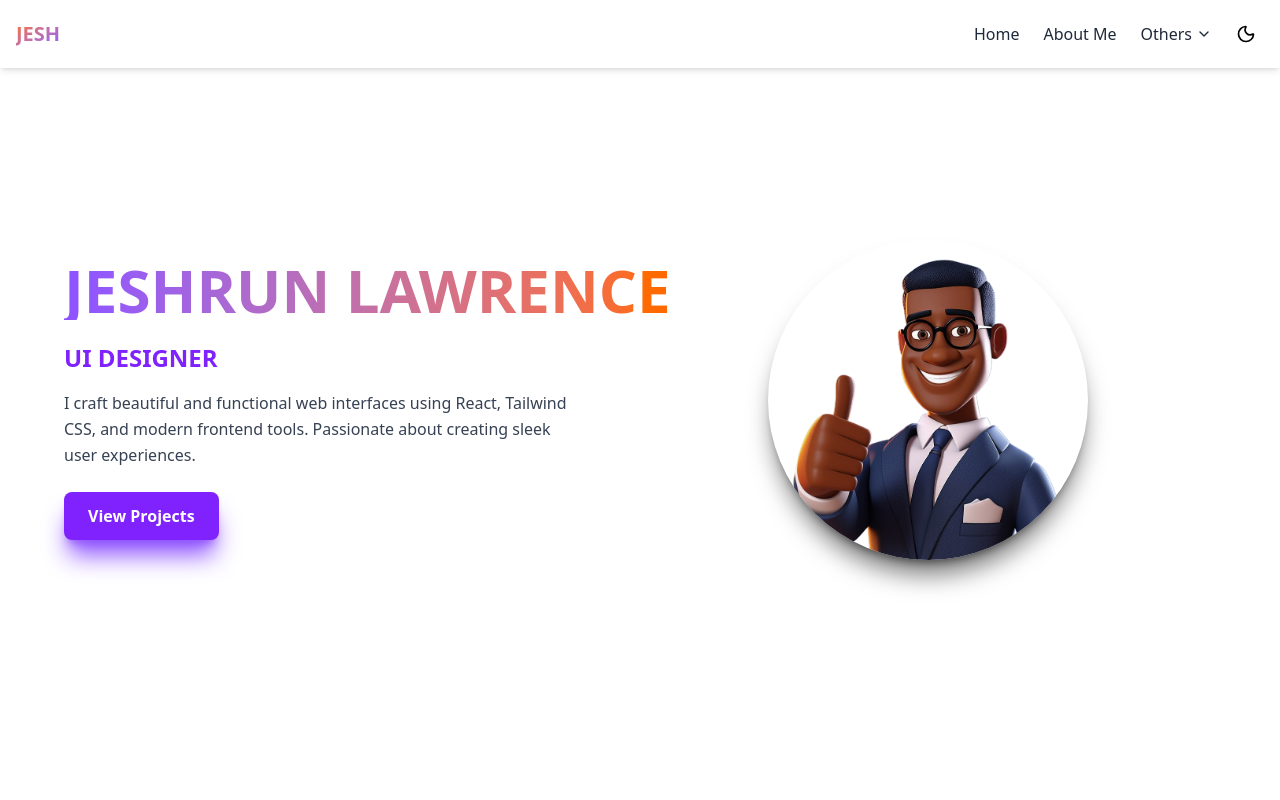
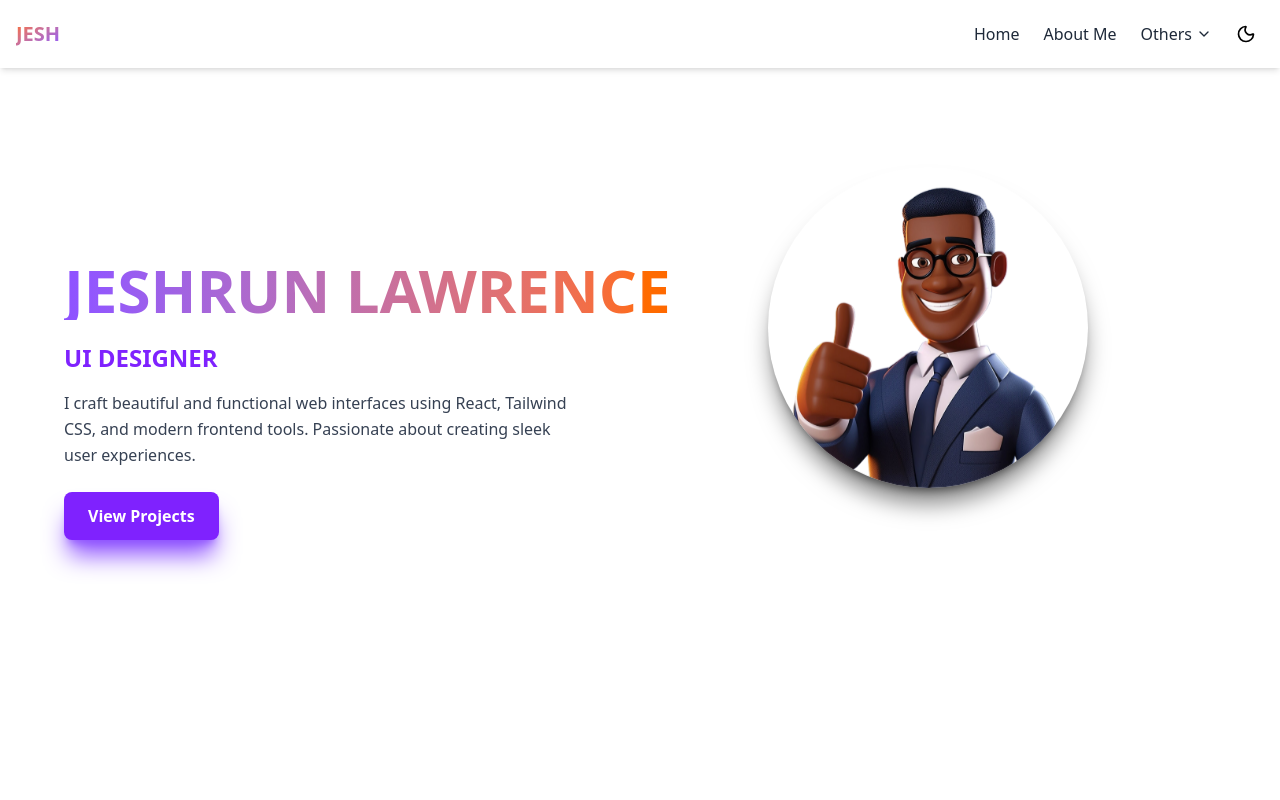
Before and after one commit to jesh-dev/Portfolio-Jesh, a React (Vite) app: page / in a window 1280 px wide. Shown: the top 800 px of the page. Built offline with nearby package versions, Linux system fonts and the light colour scheme.

Commit message:
Add bounce animation to profile image in Hero component for enhanced visual effect

```diff
--- a/src/Components/Hero.jsx
+++ b/src/Components/Hero.jsx
@@ -73,7 +73,7 @@ export default function Hero() {
         <img
           src={Profile}
           alt="Jeshrun Lawrence"
-          className="w-52 h-52 sm:w-64 sm:h-64 md:w-80 md:h-80 rounded-full object-cover border-0 shadow-black/50 backdrop-blur-xl border-blue-500 shadow-xl"
+          className="w-52 h-52 animate-bounce sm:w-64 sm:h-64 md:w-80 md:h-80 rounded-full object-cover border-0 shadow-black/50 backdrop-blur-xl border-blue-500 shadow-xl"
         />
       </motion.div>
     </section>
```
